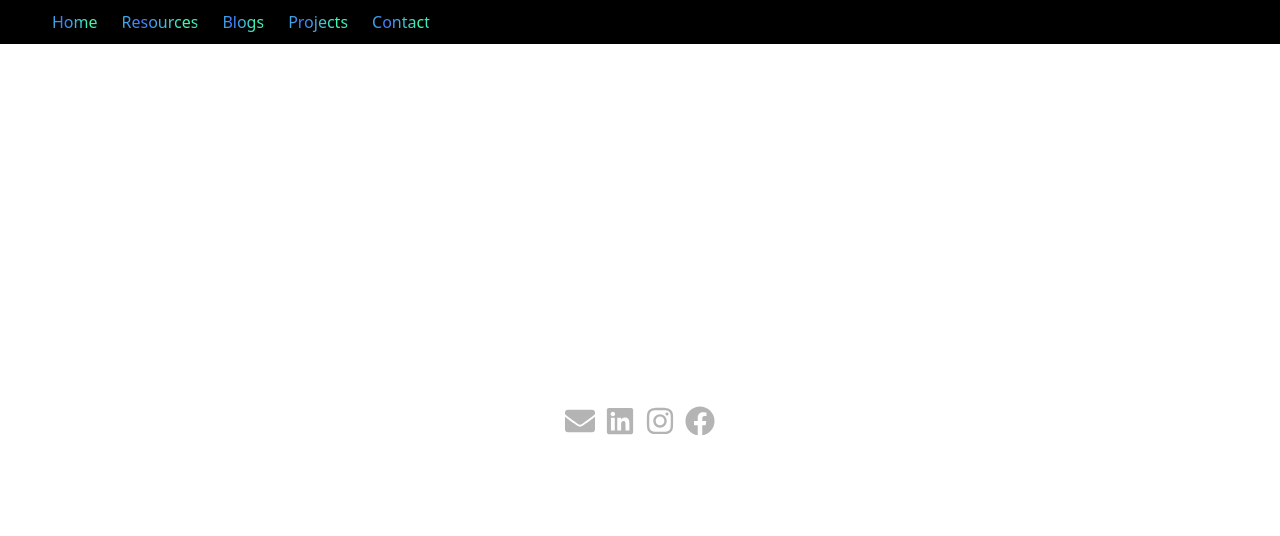
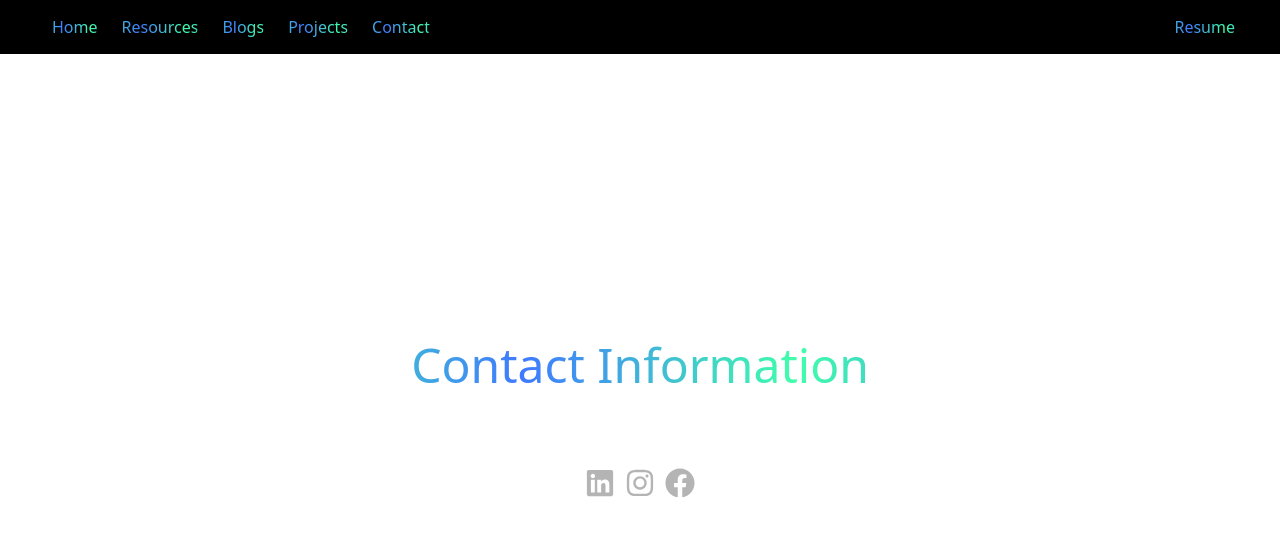
Before and after one commit to ttrieu2025/personal-website, a React (Vite) app: page /Contact in a window 1280 px wide. Shown: the top 536 px of the page. Built offline with nearby package versions, Linux system fonts and the light colour scheme.

Commit message:
Add social links to Contact page and update Projects page styling; adjust CSS for links and headings

```diff
--- a/src/App.css
+++ b/src/App.css
@@ -142,3 +142,7 @@
   margin-left: 240px;     /* width of .blog-list + some spacing */
   padding: 20px;          /* optional padding for content */
 }
+
+.center-text {
+  text-align: center;
+}
--- a/src/App.jsx
+++ b/src/App.jsx
@@ -58,6 +58,23 @@ function App() {
         >Contact </GradientText></Link>
 
         </nav>
+         <div className="social-links">
+
+          <a
+            href="https://drive.google.com/file/d/1VivIUlGLGPmrLCDAIVx6TRuWQD03-FvR/view?usp=sharing"
+            target="_blank"
+            rel="noopener noreferrer"
+          >
+
+        <GradientText
+          colors={["#40ffaa", "#4079ff", "#40ffaa", "#4079ff", "#40ffaa"]}
+          animationSpeed={3}
+          showBorder={false}
+          className="custom-class"
+        >Resume </GradientText></a>
+
+          </div>
+
       </header>
 
       {/* Pages */}
@@ -68,6 +85,11 @@ function App() {
         <Route path="/Projects" element={<Projects/>}/>
         <Route path="/Contact" element={<Contact/>}/>
       </Routes>
+
+
+
+
+
     </>
   )
 }
--- a/src/Pages/Contact.jsx
+++ b/src/Pages/Contact.jsx
@@ -1,16 +1,34 @@
-import { FaLinkedin, FaInstagram, FaFacebook, FaEnvelope } from 'react-icons/fa'
+import { FaLinkedin, FaInstagram, FaFacebook} from 'react-icons/fa'
+import GradientText from '../components/GradientText'
 
 function Contact() {
   return (
+    <>
+        <h1> <GradientText
+            colors={["#40ffaa", "#4079ff", "#40ffaa", "#4079ff", "#40ffaa"]}
+            animationSpeed={3}
+            showBorder={false}
+            className="custom-class"
+            > Contact Information </GradientText></h1> <br/>
 
-    <div className="social-links">
+                  <a
+            href="mailto:cat.trieu.truongminh@gmail.com"
+            target="_blank"
+            rel="noopener noreferrer"
+          >
+            Email: cattrieutruongminh@gmail.com  <br/>
+          </a>
+
           <a
             href="mailto:cat.trieu.truongminh@gmail.com"
             target="_blank"
             rel="noopener noreferrer"
           >
-            <FaEnvelope size={30} color="#b5b4b4" />
+            Tel: +1 (778) 636-2241
           </a>
+
+
+        <div className="social-links">
 
           <a
             href="https://www.linkedin.com/in/mc-trieu-truong"
@@ -37,6 +55,7 @@ function Contact() {
           </a>
 
         </div>
+        </>
   )
 }
 
--- a/src/Pages/Projects.jsx
+++ b/src/Pages/Projects.jsx
@@ -1,8 +1,13 @@
+import GradientText from '../components/GradientText'
+
 function Projects() {
   return (
-    <div className="page">
-      <h1>In progress</h1>
-    </div>
+        <h1><GradientText
+          colors={["#40ffaa", "#4079ff", "#40ffaa", "#4079ff", "#40ffaa"]}
+          animationSpeed={3}
+          showBorder={false}
+          className="custom-class"
+        >In Progress </GradientText></h1>
   )
 }
 
--- a/src/index.css
+++ b/src/index.css
@@ -17,6 +17,8 @@ a {
   font-weight: 500;
   color: #ffffff;
   text-decoration: inherit;
+  padding-left: 0;
+  margin-left: 0;
 }
 a:hover {
   color: #ffffff;
@@ -34,7 +36,7 @@ h1 {
   text-align: left;
   margin: 0;
   padding: 0;
-  font-size: 3.2em;
+  font-size: 3.0em;
   line-height: 1.1;
 }
 
```
